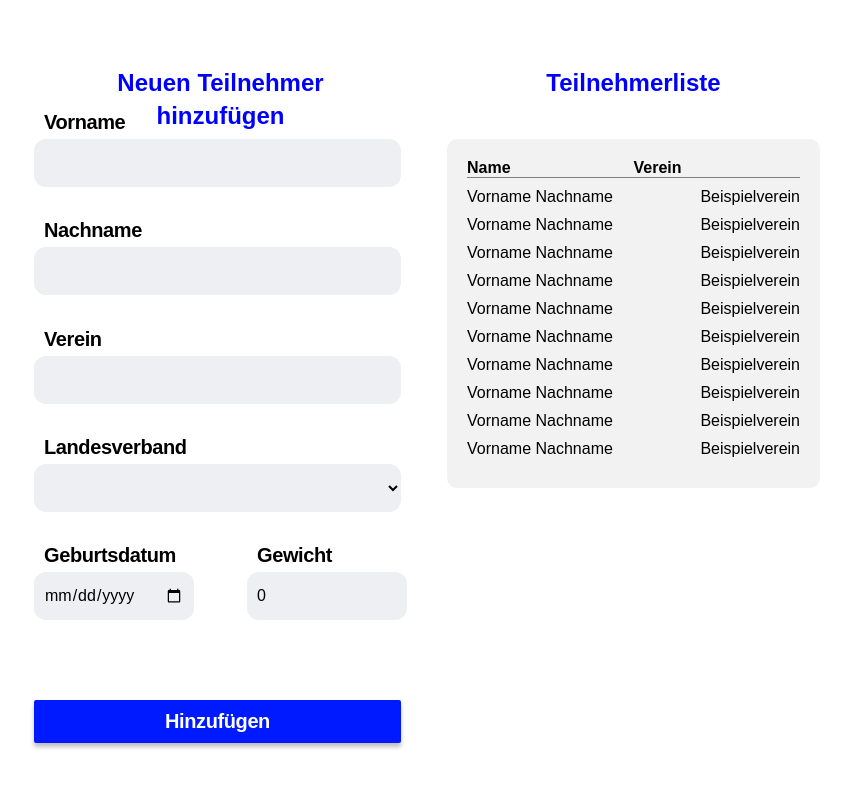
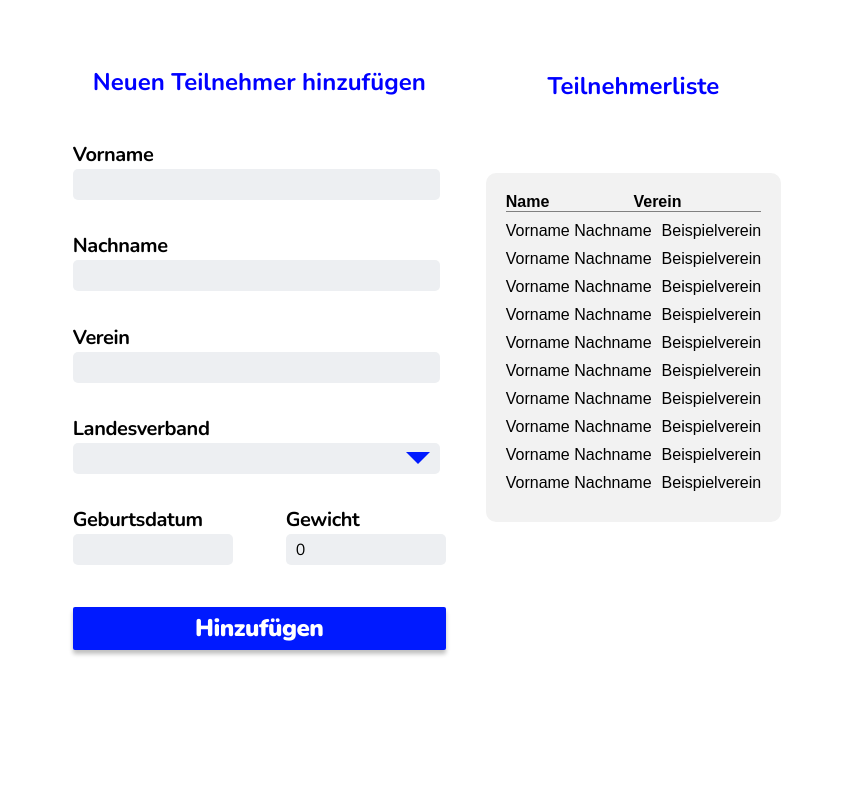
Before and after one commit to Rindersteak/JudoKampfFront, a React (Create React App) app: page /participant-manager in a window 1280 px wide. Shown: the top 788 px of the page, without its empty margins (213-1064 px from the left). Built offline with nearby package versions, Linux system fonts and the light colour scheme.

Commit message:
ParticipantForm funzt jetzt!

```diff
--- a/package.json
+++ b/package.json
@@ -13,7 +13,9 @@
     "@types/react-dom": "^18.2.4",
     "react": "^18.2.0",
     "react-dom": "^18.2.0",
+    "react-router-dom": "^6.11.1",
     "react-scripts": "5.0.1",
+    "typeface-nunito": "^1.1.13",
     "typescript": "^4.9.5",
     "web-vitals": "^2.1.4"
   },
--- a/src/ParticipantForm.css
+++ b/src/ParticipantForm.css
@@ -1,18 +1,19 @@
 /* ParticipantForm.css */
 
+/* Importiert die Nunito Schriftart von Google Fonts */
+@import url('https://fonts.googleapis.com/css2?family=Nunito:wght@400;700;900&display=swap');
+
+/* Styling für den Formulartitel */
 .titleStyle {
-    font-family: 'Nunito', sans-serif;
+    font-family: 'Nunito';
+    font-style: normal;
+    font-weight: 700;
     font-size: 24px;
-    font-weight: 700;
-    line-height: 33px;
-    letter-spacing: 0em;
+    line-height: 93px;
     text-align: center;
-    color: #001AFF;
-    width: 333px;
-    height: 33px;
-    margin: 46px auto 0px auto;
 }
 
+/* Styling für die Beschriftung der Eingabefelder */
 .inputLabel {
     font-family: 'Nunito', sans-serif;
     font-size: 20px;
@@ -22,91 +23,138 @@
     color: #000000;
     position: absolute;
     top: 10px;
-    left: 15px;
+    margin-top: -38px;
+    font-style: normal;
+    left: 0px;
 }
 
+/* Styling für Eingabefelder */
 .inputField {
-    font-size: 20px;
-    padding: 10px 15px;
     width: 100%;
     box-sizing: border-box;
     border: none;
     background: none;
+    height: 48px;
+    border-radius: 5px;
+    padding: 0 10px;
+    font-family: 'Nunito', sans-serif;
+    font-size: 16px;
+    background: #EDEFF2;
 }
 
+/* Styling für den "Hinzufügen" Button */
 .addButton {
     display: flex;
     flex-direction: row;
     justify-content: center;
     align-items: center;
-    gap: 10px;
-    width: 367px;
+    width: 100%;
     height: 43px;
     background: #001AFF;
     box-shadow: 0px 4px 4px rgba(0, 0, 0, 0.25);
     border-radius: 2px;
     color: white;
     font-family: 'Nunito', sans-serif;
-    font-size: 20px;
-    font-weight: 700;
-    line-height: 27px;
+    font-style: normal;
+    font-size: 24px;
+    font-weight: 900;
+    line-height: 33px;
     letter-spacing: -0.02em;
     border: none;
     cursor: pointer;
-    margin-top: 20px;
-    padding: 5px 10px;
-    clear: both;
+    margin-top: -18px;
 }
 
+/* Styling für den "Hinzufügen" Button beim Mouseover */
 .addButton:hover {
     background: #000A91;
 }
 
+/* Styling für den "Hinzufügen" Button beim Klicken */
 .addButton:active {
     background: #00056D;
 }
 
+/* Styling für den Eingabefeld Container */
 .inputContainer {
     display: flex;
     flex-direction: column;
     margin-bottom: 60.28px;
     width: 367px;
     position: relative;
+    height: 31px;
+    border-radius: 5px;
 }
 
-.inputField,
+/* Styling für Dropdown-Felder */
 .selectField {
-    height: 48px;
-    border-radius: 12px;
+    width: 100%;
+    border-radius: 5px;
     border: none;
     padding: 0 10px;
     font-family: 'Nunito', sans-serif;
     font-size: 16px;
     background: #EDEFF2;
+    appearance: none;
+    position: relative;
+    height: 31px;
+    -moz-appearance: none;
+    -webkit-appearance: none;
 }
 
+/* Styling für das Pfeil-Icon von Dropdown-Feldern */
+.selectField:after {
+    content: "";
+    position: absolute;
+    top: 50%;
+    right: 10px;
+    border-left: 6px solid transparent;
+    border-right: 6px solid transparent;
+    border-top: 6px solid #001AFF;
+    transform: translateY(-50%);
+}
+
+/* Styling für den Formularcontainer */
 .formContainer {
     display: flex;
     flex-direction: column;
-flex-wrap: wrap;
+    flex-wrap: wrap;
 }
 
+/* Styling für den Container der Dropdown-Felder */
+.selectContainer {
+    position: relative;
+    display: inline-block;
+    width: 100%;
+}
+
+
+/* Styling für das Pfeil-Icon von Dropdown-Feldern */
+.selectContainer:after {
+    content: "";
+    position: absolute;
+    top: 50%;
+    right: 10px;
+    border-left: 12px solid transparent;
+    border-right: 12px solid transparent;
+    border-top: 12px solid #001AFF;
+    transform: translateY(-50%);
+}
+
+/* Styling für den Container der zwei Eingabefelder nebeneinander anordnet */
 .halfWidthWrapper {
     display: flex;
-justify-content: space-between;
+    justify-content: space-between;
 }
 
+/* Styling für die Eingabefelder in dem "halbe Breite" Container */
 .inputContainer.halfWidth {
     width: 160px;
     margin-right: 47px;
+    height: 31px;
 }
 
+/* Entfernt den rechten Abstand vom letzten Eingabefeld in dem "halbe Breite" Container */
 .inputContainer.halfWidth:last-of-type {
     margin-right: 0;
 }
-
-.inputLabel {
-    position: absolute;
-    top: -30px;
-    left: 10px;
-}
--- a/src/ParticipantForm.tsx
+++ b/src/ParticipantForm.tsx
@@ -1,14 +1,19 @@
 /* ParticipantForm.tsx */
 
+// Importieren der notwendigen Abhängigkeiten und Dateien
 import React, { useState } from 'react';
 import { Participant } from './types';
 import './ParticipantForm.css';
 
+// Definition der Props für die Komponente. Hier wird eine Funktion erwartet, die einen Teilnehmer hinzufügt
 type Props = {
     onAddParticipant: (participant: Participant) => void;
 };
 
+// Hauptkomponente, welche das Formular rendert
 const ParticipantForm: React.FC<Props> = ({ onAddParticipant }) => {
+
+    // State-Variablen für die Formularfelder
     const [firstName, setFirstName] = useState("");
     const [lastName, setLastName] = useState("");
     const [club, setClub] = useState("");
@@ -16,11 +21,15 @@ const ParticipantForm: React.FC<Props> = ({ onAddParticipant }) => {
     const [birthDate, setBirthDate] = useState("");
     const [weight, setWeight] = useState(0);
 
+    // Funktion, die ausgeführt wird, wenn das Formular abgeschickt wird
     const handleSubmit = (e: React.FormEvent) => {
         e.preventDefault();
+
+        // Aufrufen der "onAddParticipant"-Funktion mit den aktuellen Werten der Formularfelder
         onAddParticipant({ firstName, lastName, club, regionalAssociation, birthDate, weight });
     }
 
+    // Das gerenderte Formular
     return (
         <form onSubmit={handleSubmit} className="formContainer">
             <h1 className="titleStyle">Neuen Teilnehmer hinzufügen</h1>
@@ -41,19 +50,21 @@ const ParticipantForm: React.FC<Props> = ({ onAddParticipant }) => {
                 </div>
                 <div className="inputContainer">
                     <label className="inputLabel" htmlFor="regionalAssociation">Landesverband</label>
-                    <select className="selectField" id="regionalAssociation" value={regionalAssociation} onChange={e => setRegionalAssociation(e.target.value)} required>
-                        {/* Hier können Sie die Optionen für die Landesverbände hinzufügen */}
-                    </select>
+                    <div className="selectContainer">
+                        <select className="selectField" id="regionalAssociation" value={regionalAssociation} onChange={e => setRegionalAssociation(e.target.value)} required>
+                            {/* Hier können Sie die Optionen für die Landesverbände hinzufügen */}
+                        </select>
+                    </div>
                 </div>
             </div>
             <div className="halfWidthWrapper">
                 <div className="inputContainer halfWidth">
                     <label className="inputLabel" htmlFor="birthDate">Geburtsdatum</label>
-                    <input className="inputField" type="date" id="birthDate" value={birthDate} onChange={e => setBirthDate(e.target.value)} required />
+                    <input className="inputField" type="string" id="birthDate" value={birthDate} onChange={e => setBirthDate(e.target.value)} required />
                 </div>
                 <div className="inputContainer halfWidth">
                     <label className="inputLabel" htmlFor="weight">Gewicht</label>
-                    <input className="inputField" type="number" id="weight" value={weight} onChange={e => setWeight(parseFloat(e.target.value))} required />
+                    <input className="inputField" type="string" id="weight" value={weight} onChange={e => setWeight(parseFloat(e.target.value))} required />
                 </div>
             </div>
             <button className="addButton" type="submit">Hinzufügen</button>
@@ -61,4 +72,5 @@ const ParticipantForm: React.FC<Props> = ({ onAddParticipant }) => {
     );
 };
 
+// Exportieren der Komponente
 export default ParticipantForm;
```
Also changed, not shown: public/main.js (+69 -36 lines), 1 other file (tests, documents, lock files or other folders).
